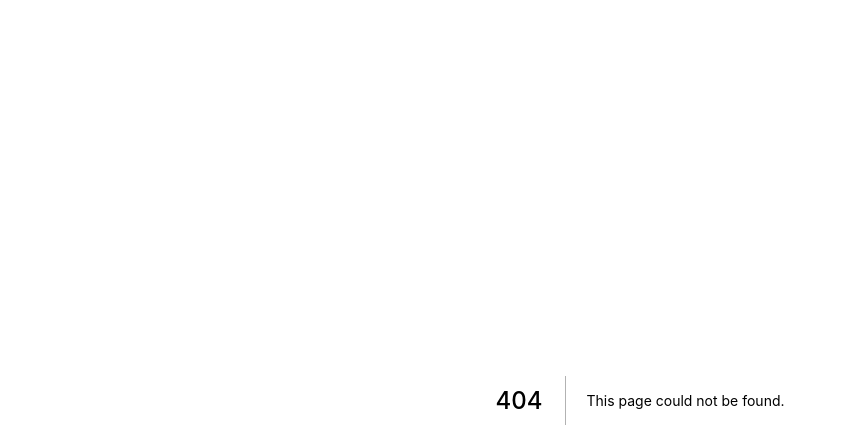
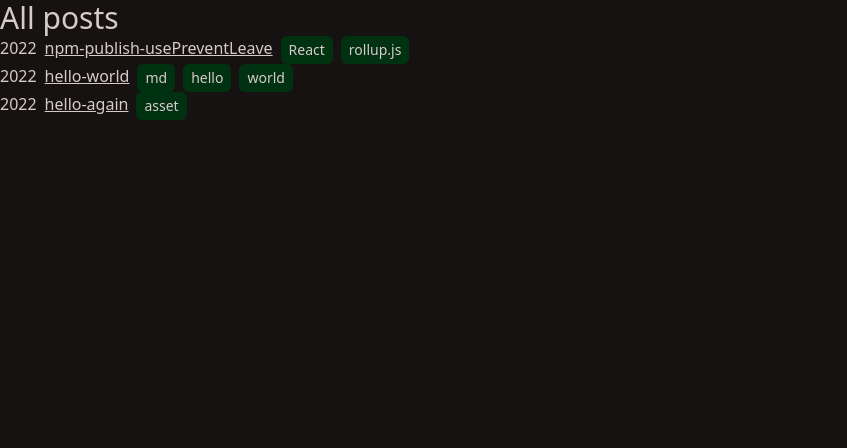
Before and after one commit to tzynwang/next-blog-v2, a Next.js app: page /archive in a window 1280 px wide. Before the commit this address had no page. Shown: the top 448 px of the page, without its empty margins (0-847 px from the left). Built offline with nearby package versions, Linux system fonts and the light colour scheme.

Commit message:
[feat] add archive page

```diff
--- /dev/null
+++ b/pages/archive.tsx
@@ -0,0 +1,41 @@
+import Link from 'next/link';
+import { getPostsYearAndTitle } from '@Lib/post';
+
+export default function Post({
+  allPostsYearAndTitle,
+}: {
+  allPostsYearAndTitle: { id: string; date: string; category: string[] }[];
+}) {
+  return (
+    <div>
+      <h1 className="text-3xl">All posts</h1>
+      <ul>
+        {allPostsYearAndTitle.map(({ id, date, category }) => (
+          <li key={id}>
+            <Link href={`/${date}/${id}`}>
+              <a className="inline-flex space-x-2">
+                <span>{date}</span>
+                <span className="underline">{id}</span>
+                <div className="inline-flex space-x-2">
+                  {category.map((c, i) => (
+                    <span
+                      key={i}
+                      className="px-2 py-1 rounded-md bg-secondary-content text-sm"
+                    >
+                      {c}
+                    </span>
+                  ))}
+                </div>
+              </a>
+            </Link>
+          </li>
+        ))}
+      </ul>
+    </div>
+  );
+}
+
+export async function getStaticProps() {
+  const allPostsYearAndTitle = getPostsYearAndTitle();
+  return { props: { allPostsYearAndTitle } };
+}
```
